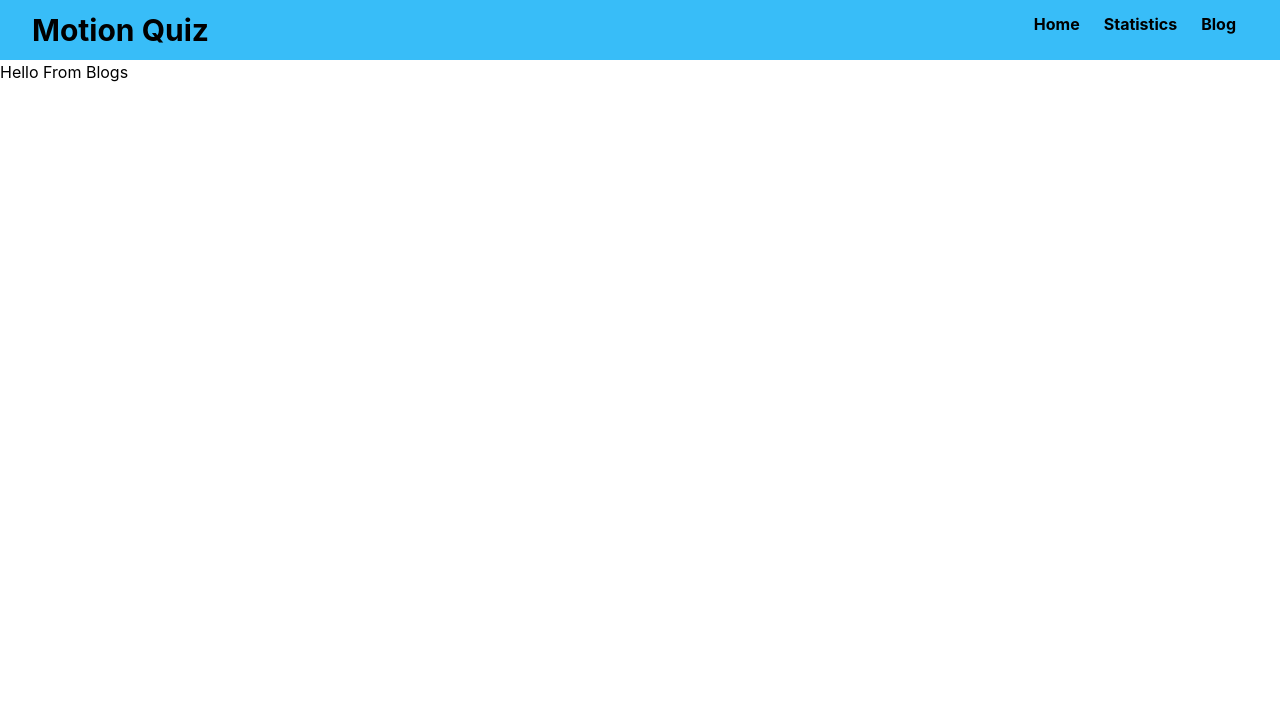
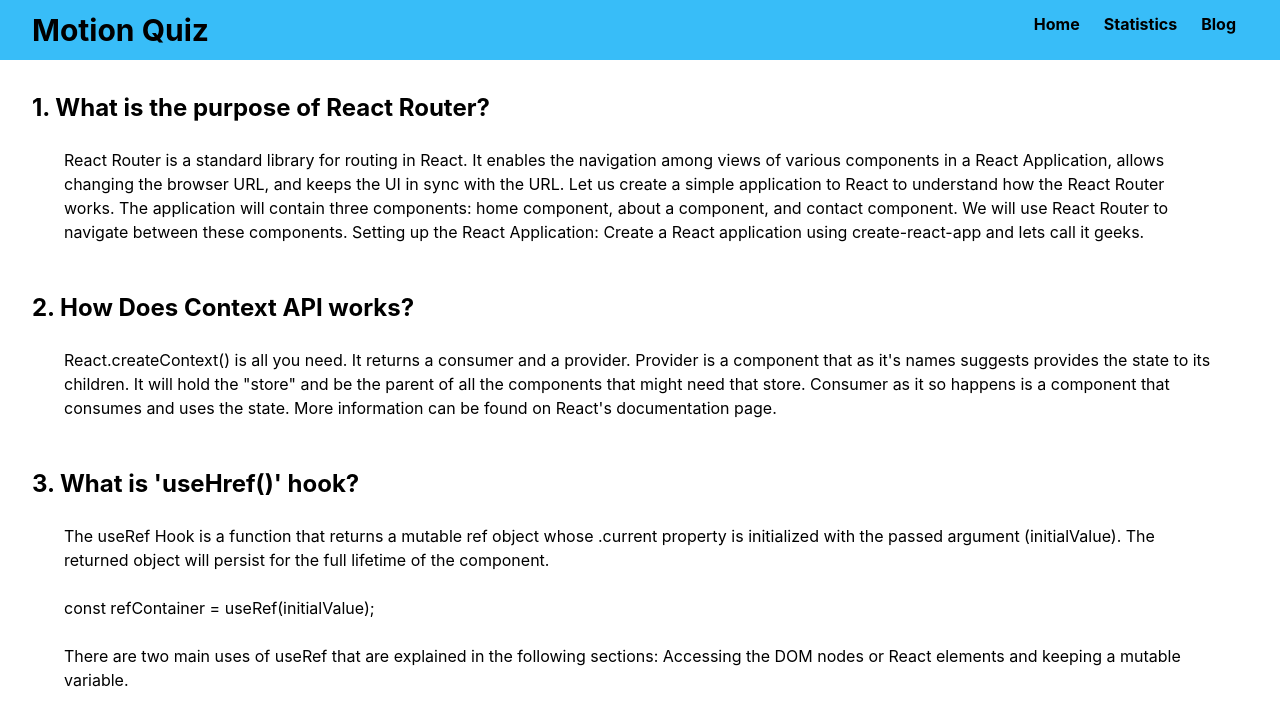
Before and after one commit to Raj106292/assignment-9, a React (Create React App) app: page /blog in a window 1280 px wide. Shown: the top 726 px of the page. Built offline with nearby package versions, Linux system fonts and the light colour scheme.

Commit message:
blog section complete

```diff
--- a/src/Components/Blog.jsx
+++ b/src/Components/Blog.jsx
@@ -2,8 +2,31 @@ import React from 'react';
 
 const Blog = () => {
     return (
-        <div>
-            <h3>Hello From Blogs</h3>
+        <div className='m-8'>
+            <div>
+                <h4 className='font-bold text-2xl'>1. What is the purpose of React Router?</h4><br />
+                <p className='px-8'>
+                    React Router is a standard library for routing in React. It enables the navigation among views of various components in a React Application, allows changing the browser URL, and keeps the UI in sync with the URL. Let us create a simple application to React to understand how the React Router works. The application will contain three components: home component, about a component, and contact component. We will use React Router to navigate between these components. Setting up the React Application: Create a React application using create-react-app and lets call it geeks.
+                </p>
+            </div><br /><br />
+            <div>
+                <h4 className='font-bold text-2xl'>2. How Does Context API works?</h4>
+                <br />
+                <p className='px-8'>
+                    React.createContext() is all you need. It returns a consumer and a provider. Provider is a component that as it's names suggests provides the state to its children. It will hold the "store" and be the parent of all the components that might need that store. Consumer as it so happens is a component that consumes and uses the state. More information can be found on React's documentation page.
+                </p>
+            </div><br /><br />
+            <div>
+                <h4 className='font-bold text-2xl'>3. What is 'useHref()' hook?</h4>
+                <br />
+                <p className='px-8'>
+                    The useRef Hook is a function that returns a mutable ref object whose .current property is initialized with the passed argument (initialValue). The returned object will persist for the full lifetime of the component.
+                    <br /><br />
+                    const refContainer = useRef(initialValue);
+                    <br /><br />
+                    There are two main uses of useRef that are explained in the following sections: Accessing the DOM nodes or React elements and keeping a mutable variable.
+                </p>
+            </div>
         </div>
     );
 };
```
